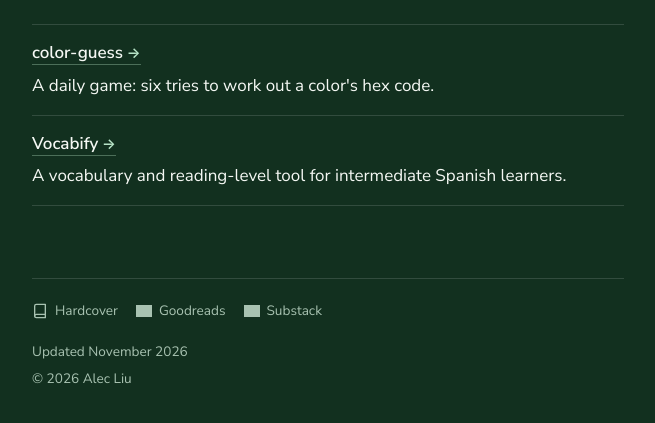
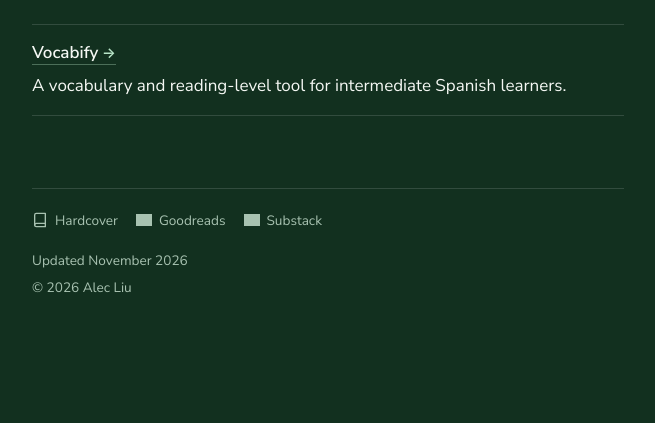
Before and after one commit to alecsliu/alecsliu-site, a plain HTML site: page projects/index.html in a window 1280 px wide. Shown: the part 185-608 px from the top of the page, without its empty margins (312-967 px from the left). Drawn offline with Linux system fonts and the light colour scheme; grey boxes are pictures that could not be loaded; a script that the page names is missing.

Commit message:
Remove color-guess from the site
Co-Authored-By: Claude Opus 5.5 <noreply@anthropic.com>
Claude-Session: https://claude.ai/code/session_01A4ohVfXQfHbYjjvQ2u6EFC

```diff
--- a/projects/index.html
+++ b/projects/index.html
@@ -37,10 +37,6 @@
     <!-- To add a project, copy a whole <li>…</li> block. -->
     <ul class="spots">
       <li>
-        <a class="name internal" href="/project/color-guess">color-guess</a>
-        <p>A daily game: six tries to work out a color's hex code.</p>
-      </li>
-      <li>
         <a class="name internal" href="../projects/vocabify.html">Vocabify</a>
         <p>A vocabulary and reading-level tool for intermediate Spanish learners.</p>
       </li>
```
Also changed, not shown: vercel.json.
